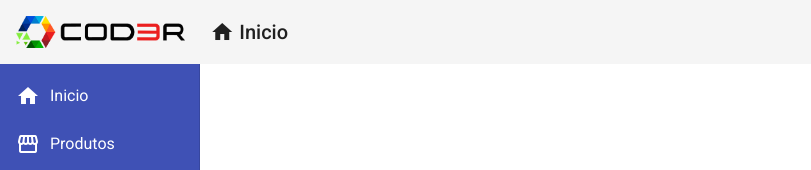
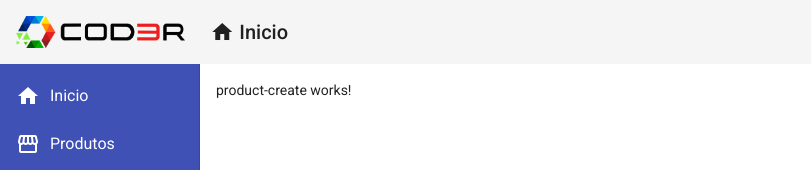
Before and after one commit to HonorioS/angular-learning, an Angular app: page /products/create in a window 1280 px wide. Before the commit this address led to /. Shown: the top 170 px of the page, without its empty margins (0-811 px from the left). Built offline with nearby package versions, Linux system fonts and the light colour scheme.

Commit message:
add new components product-create

```diff
--- a/src/app/app.module.ts
+++ b/src/app/app.module.ts
@@ -15,6 +15,7 @@
 import { ProductCrudComponent } from './views/product-crud/product-crud.component';
 import { RedDirective } from './directives/red.directive';
 import { ForDirective } from './directives/for.directive';
+import { ProductCreateComponent } from './components/product/product-create/product-create.component';
 
 
 
@@ -30,7 +31,8 @@
     HomeComponent,
     ProductCrudComponent,
     RedDirective,
-    ForDirective
+    ForDirective,
+    ProductCreateComponent
   ],
   imports: [
     BrowserModule,
--- /dev/null
+++ b/src/app/components/product/product-create/product-create.component.html
@@ -0,0 +1 @@
+<p>product-create works!</p>
--- /dev/null
+++ b/src/app/components/product/product-create/product-create.component.ts
@@ -0,0 +1,15 @@
+import { Component, OnInit } from '@angular/core';
+
+@Component({
+  selector: 'app-product-create',
+  templateUrl: './product-create.component.html',
+  styleUrls: ['./product-create.component.css']
+})
+export class ProductCreateComponent implements OnInit {
+
+  constructor() { }
+
+  ngOnInit(): void {
+  }
+
+}
--- a/src/app/components/template/footer/footer.component.html
+++ b/src/app/components/template/footer/footer.component.html
@@ -9,5 +9,4 @@
         por  <strong>hesasoft</strong>
     </span>
 
-
 </mat-toolbar>
--- a/src/app/directives/for.directive.ts
+++ b/src/app/directives/for.directive.ts
@@ -1,10 +1,20 @@
-import { Directive } from '@angular/core';
+import { Directive, Input, OnInit } from '@angular/core';
 
 @Directive({
   selector: '[appFor]'
 })
-export class ForDirective {
+export class ForDirective implements OnInit {
 
-  constructor() { }
+  //@Input('appForEm') numbers: number[]
+  //@Input('appForUsando') texto: string
 
+  constructor() {
+
+  }
+
+  ngOnInit(): void {
+
+    //console.log(this.numbers)
+
+  }
 }
```
Also changed, not shown: src/app/app-routing.module.ts (+7 -0 lines), src/app/components/product/product-create/product-create.component.css (added).
